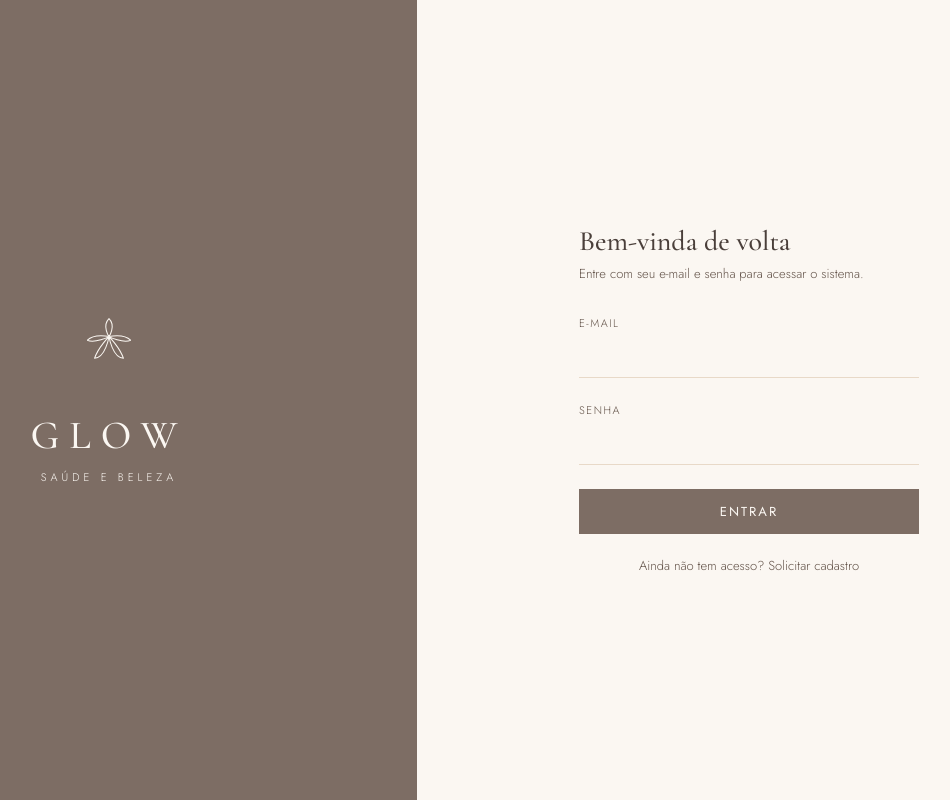
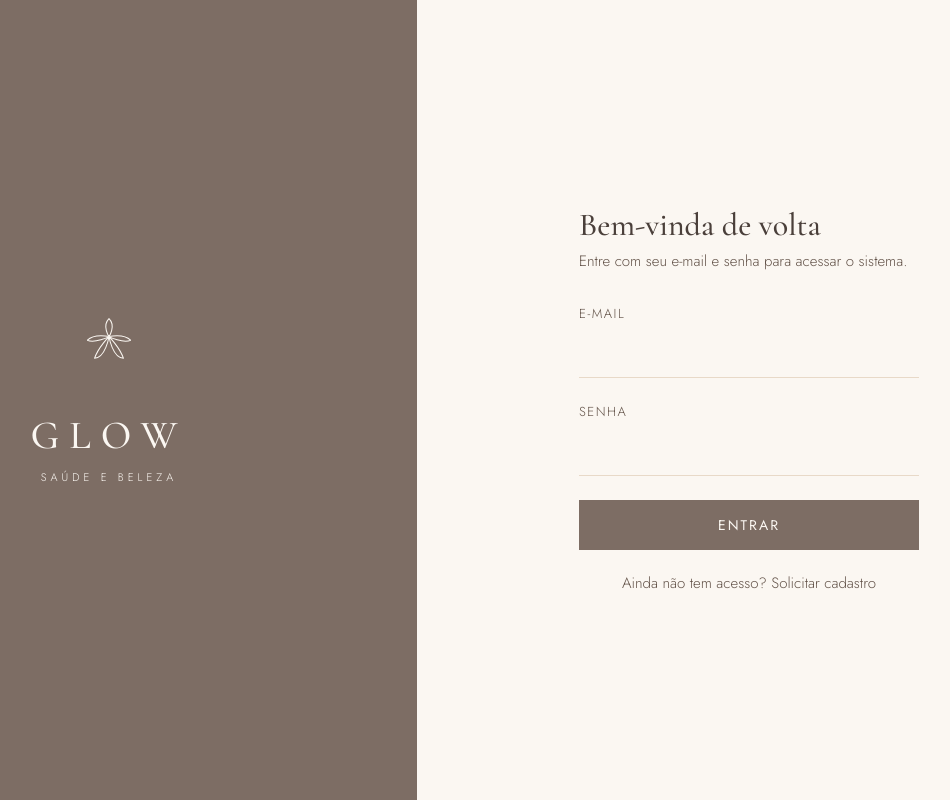
Before and after one commit to brendapagin/glow-clinica, a React (Vite) app: page /login in a window 1280 px wide. Shown: the whole page, without its empty margins (199-1149 px from the left). Built offline with nearby package versions, Linux system fonts and the light colour scheme; no server answers.

Commit message:
Update index.css

```diff
--- a/src/index.css
+++ b/src/index.css
@@ -89,23 +89,24 @@ body {
 
 .form-caixa h2 {
   font-family: var(--fonte-display);
-  font-size: 28px;
+  font-size: 32px;
   font-weight: 500;
   margin: 0 0 6px;
 }
 
 .form-caixa .subtitulo {
-  font-size: 13px;
+  font-size: 15px;
   color: var(--terracota-escuro);
   margin: 0 0 32px;
   font-weight: 300;
+  line-height: 1.5;
 }
 
 .campo { margin-bottom: 24px; }
 
 .campo label {
   display: block;
-  font-size: 11px;
+  font-size: 13px;
   letter-spacing: 1.5px;
   text-transform: uppercase;
   color: var(--terracota-escuro);
@@ -117,9 +118,9 @@ body {
   border: none;
   border-bottom: 1px solid var(--nude);
   background: transparent;
-  padding: 8px 2px;
+  padding: 10px 2px;
   font-family: var(--fonte-corpo);
-  font-size: 15px;
+  font-size: 18px;
   color: var(--marrom-tinta);
   transition: border-color 0.3s;
 }
@@ -131,12 +132,12 @@ body {
 
 .botao {
   width: 100%;
-  padding: 13px;
+  padding: 15px;
   background: var(--terracota);
   color: var(--creme-claro);
   border: none;
   font-family: var(--fonte-corpo);
-  font-size: 13px;
+  font-size: 14px;
   letter-spacing: 2px;
   text-transform: uppercase;
   cursor: pointer;
@@ -150,7 +151,7 @@ body {
   display: block;
   text-align: center;
   margin-top: 22px;
-  font-size: 13px;
+  font-size: 15px;
   color: var(--terracota-escuro);
   text-decoration: none;
   border-bottom: 1px solid transparent;
@@ -162,10 +163,11 @@ body {
 .link-secundario:hover { border-bottom-color: var(--terracota-escuro); }
 
 .mensagem {
-  font-size: 13px;
-  padding: 10px 12px;
+  font-size: 15px;
+  padding: 12px 14px;
   border-radius: 2px;
   margin-bottom: 20px;
+  line-height: 1.4;
 }
 .mensagem.erro { background: #F5E4E1; color: var(--erro); }
 .mensagem.sucesso { background: #E7EFE7; color: var(--sucesso); }
```
